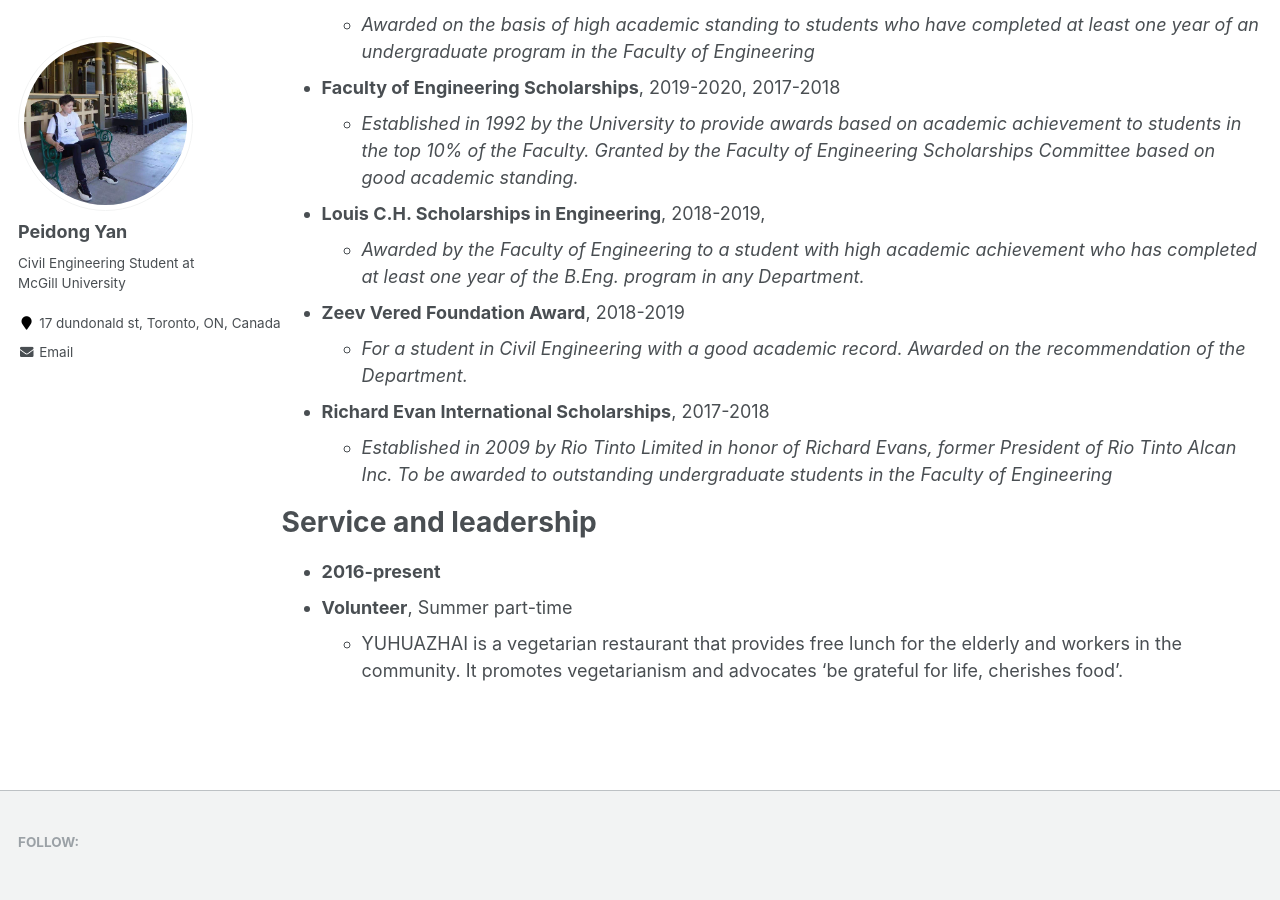
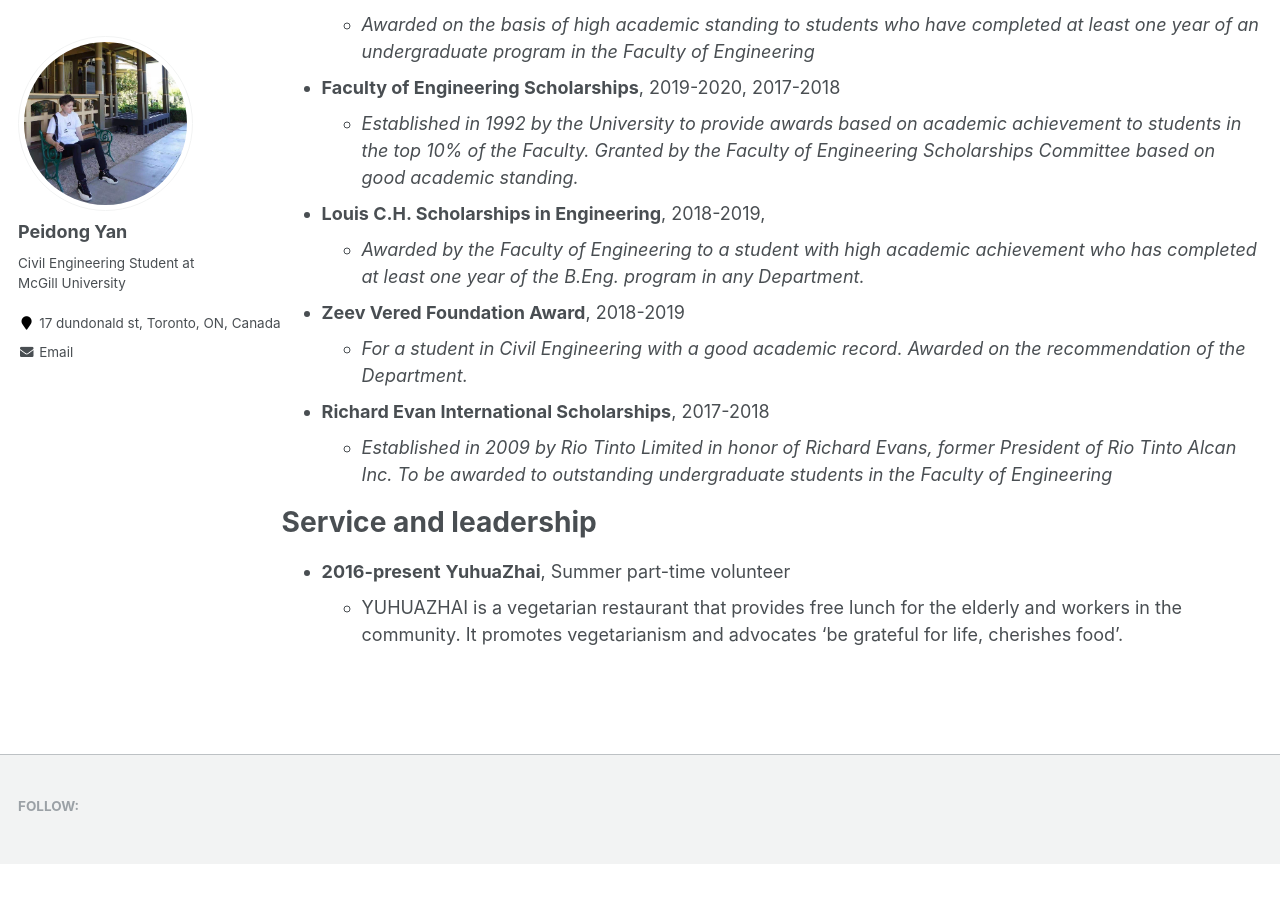
Before and after one commit to LorenYan98/LY.github.io, a Jekyll site: the page built from _pages/cv.md, in a window 1280 px wide and 900 px high, scrolled down 3795 px. Built offline with Jekyll 4.4.1, drawn with Linux system fonts in a browser that asks for light colours; after the commit the page ends 4659 px from its top, so only the background shows below that.

Commit message:
Update cv.md

```diff
--- a/_pages/cv.md
+++ b/_pages/cv.md
@@ -137,5 +137,5 @@ Award
 Service and leadership
 ======
 *  **2016-present**
-*  **Volunteer**, Summer part-time
+    **YuhuaZhai**, Summer part-time volunteer
    * YUHUAZHAI is a vegetarian restaurant that provides free lunch for the elderly and workers in the community. It promotes vegetarianism and advocates 'be grateful for life, cherishes food'.
```
